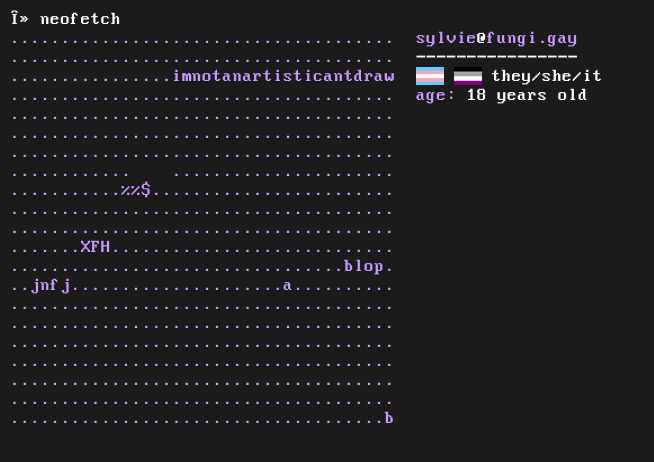
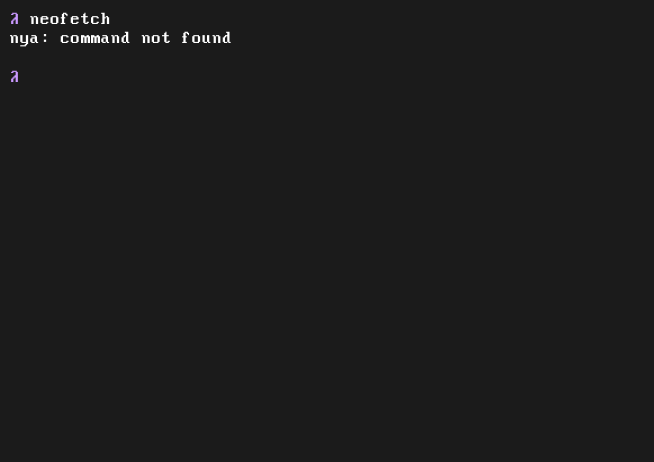
Before and after one commit to fugni/fungi.gay, a PHP site: page / in a window 1280 px wide. Shown: the top 462 px of the page, without its empty margins (0-654 px from the left). Run offline with PHP 8.4, Linux system fonts and the light colour scheme.

Commit message:
phpified

```diff
--- a/ascii.txt
+++ b/ascii.txt
@@ -1,21 +1,21 @@
-......................................
-......................................
-................imnotanartisticantdraw
 ......................................
 ......................................
 ......................................
-......................................
-............    ......................
-...........%%$........................
+...............__.....................
+............../..\....................
+.............|....|...................
+..............\__/....................
 ......................................
 ......................................
-.......XFH............................
-.................................blop.
-..jnfj.....................a..........
+.......ascii art here.................
 ......................................
 ......................................
 ......................................
 ......................................
 ......................................
 ......................................
-.....................................b
+......................................
+......................................
+......................................
+......................................
+......................................
--- a/index.html
+++ /dev/null
@@ -1,34 +0,0 @@
-<!DOCTYPE html>
-<html>
-<head>
-<title>fungi</title>
-<link rel="stylesheet" href="style.css">
-</head>
-<body>
-	<div>
-		<span class="λ">λ&nbsp;</span>neofetch<br>
-	</div>
-
-	<div class="neofetch">
-		<div class="neofetch-art"></div>
-		<div class="neofetch-txt">
-			<div class="neofetch-txt-row"><span class="accents">sylvie</span>@<span class="accents">fungi.gay</span></div>
-			<div class="neofetch-txt-row"><b>----------------</b></div>
-			<div class="neofetch-txt-row">
-				<div class="trans-flag"></div>
-				<div class="trans-label">i am transgender</div>
-				<div class="ace-flag"></div>
-				<div class="ace-label">i am asexual</div>
-				<div class="pronouns">&nbsp;they/she/it</div>
-			</div>
-			<div class="neofetch-txt-row"><span class="accents">age:&nbsp;</span><span class="age"></span></div>
-			<!-- <div class="neofetch-txt-row"><span class="accents">gay:&nbsp;</span>gay</div> -->
-
-			<br class="responsive">
-			<div class="neofetch-txt-row responsive">best experienced on pc or laptop</div>
-		</div>
-	</div>
-
-	<script src="script.js"></script>
-</body>
-</html>
--- /dev/null
+++ b/index.php
@@ -0,0 +1,41 @@
+<!DOCTYPE html>
+<html>
+<head>
+<title>fungi</title>
+<link rel="stylesheet" href="style.css">
+</head>
+<body>
+	<div>
+		<span class="λ">λ&nbsp;</span>neofetch<br>
+	</div>
+
+	<?php
+		command("b");
+	?>
+
+	<?php
+		function command($command) {
+			$commands = array("neofetch");
+
+			if (!in_array($command, $commands)) {
+				echo "nya: command not found";
+			} else {
+				include "includes/" . $command . ".html";
+			}
+
+			echo "<br><br>";
+
+			// create div
+			echo "<div class='terminal'>";
+			echo "<span class='λ'>λ&nbsp;</span>";
+			echo "<input type='text' id='command' autofocus>";
+
+		}
+	?>
+
+	<br class="responsive">
+	<div class="responsive">best experienced on pc or laptop</div>
+
+	<script src="script.js"></script>
+</body>
+</html>
--- a/style.css
+++ b/style.css
@@ -22,11 +22,7 @@ body {
     background-color: var(--background-color);
 }
 
-.λ {
-    color: var(--accent-text-color1);
-}
-
-.accents {
+.λ, .accents {
     color: var(--accent-text-color1);
 }
 
@@ -54,6 +50,14 @@ body {
 
 .neofetch-txt-row {
     display: flex;
+}
+
+.neofetch-txt-row a {
+    text-decoration: none;
+}
+
+.flags {
+    flex-wrap: wrap;
 }
 
 .trans-flag {
@@ -100,3 +104,9 @@ body {
         display: none;
     }
 }
+
+.terminal input {
+    background-color: var(--background-color);
+    border: none;
+    outline: none;
+}
```
Also changed, not shown: ideas.md (+0 -3 lines), includes/neofetch.html (added, +27 -0 lines), js/neofetch.js (renamed from script.js).
